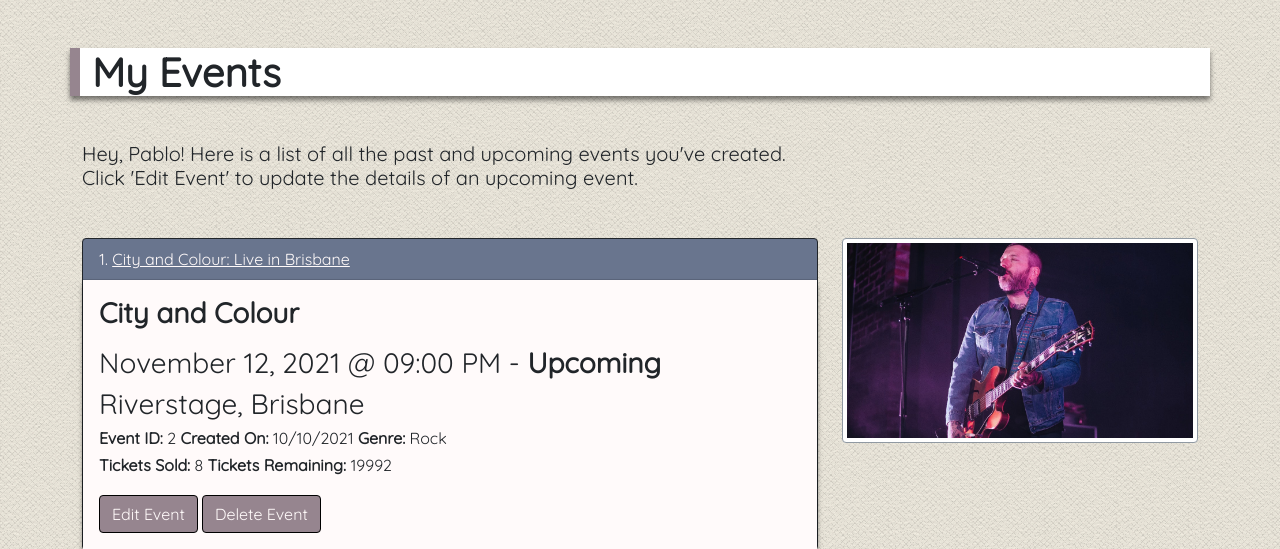
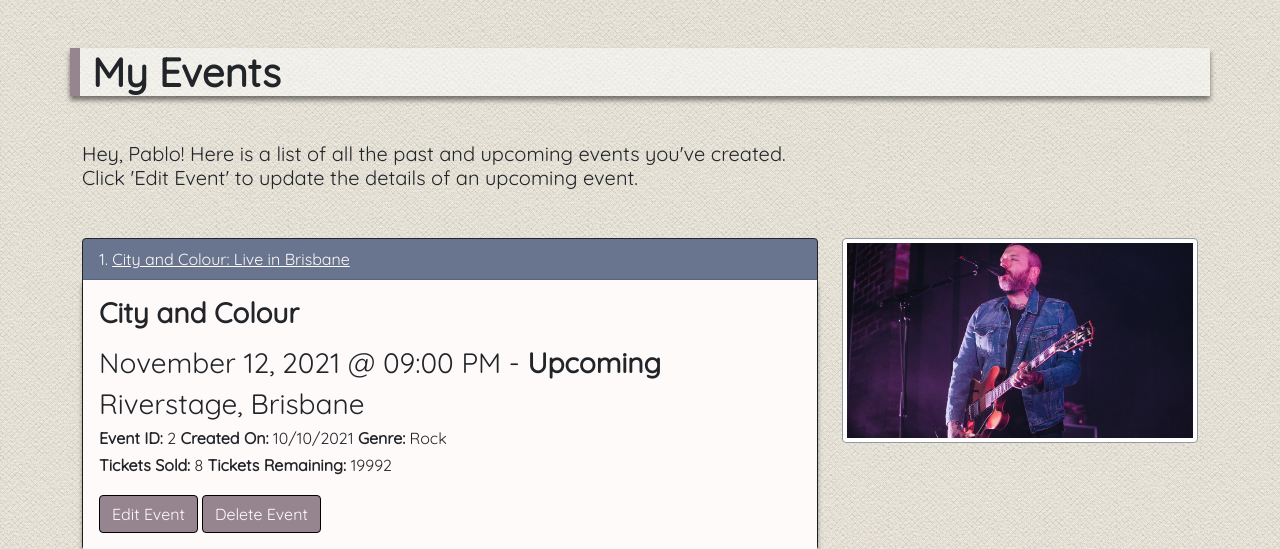
Before and after one commit to aarunjury/iab207_assignment3, a Flask app: page /my_events in a window 1280 px wide. Shown: the part 56-605 px from the top of the page. Run offline with Flask 2, Linux system fonts and the light colour scheme; a user stored in the database is signed in; data comes from the database, SQL or seed files in the repository; some libraries are stand-ins or nearby versions.

Commit message:
Update style.css

```diff
--- a/bookings/static/css/style.css
+++ b/bookings/static/css/style.css
@@ -1,8 +1,10 @@
+/*Setting Web page font*/
 html,
 body {
   font-family: "Quicksand", sans-serif;
 }
 
+/*Setting basic Web Page Layouts*/
 body {
   background-image: url("/static/images/bkgnd.png");
 }
@@ -11,12 +13,13 @@
   padding-bottom: 40px;
 }
 
+/*Seting h1 details*/
 h1 {
   font-weight: 900;
   border-left: 10px solid #96858f;
   padding-left: 10px;
   margin-bottom: 30px;
-  background-color: #ffffff;
+  background-color: rgba(255 255 255 / 0.5);
   box-shadow: 0 4px 5px rgb(0 0 0 / 0.5);
 }
 
```
